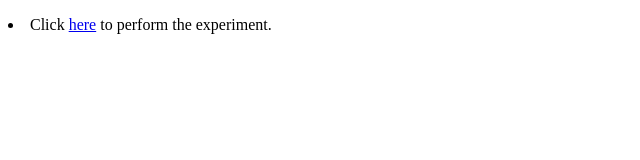
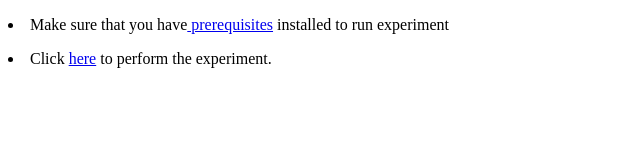
Before and after one commit to virtual-labs/exp-triatomic-molecule-iiith, a plain HTML site: page experiment/simulation/index.html in a window 1280 px wide. Shown: the whole page, without its empty margins (0-640 px from the left). Drawn offline with Linux system fonts and the light colour scheme.

Commit message:
added prerequisite

```diff
--- a/experiment/simulation/index.html
+++ b/experiment/simulation/index.html
@@ -7,8 +7,8 @@
 <body>
 		<!-- Your code goes here-->
 
-
-<p><li>Click <a href="latest_project/bin/magnet1.html">here</a> to perform the experiment.</li>
+      <p><li>Make sure that you have<a href="../Introduction.html"> prerequisites</a> installed to run experiment</li> </p>
+      <p><li>Click <a href="latest_project/bin/magnet1.html">here</a> to perform the experiment.</li>
 	<!-- Add JS at the bottom of HTML file -->
         <script src="./js/main.js"></script>
 </body>
```
